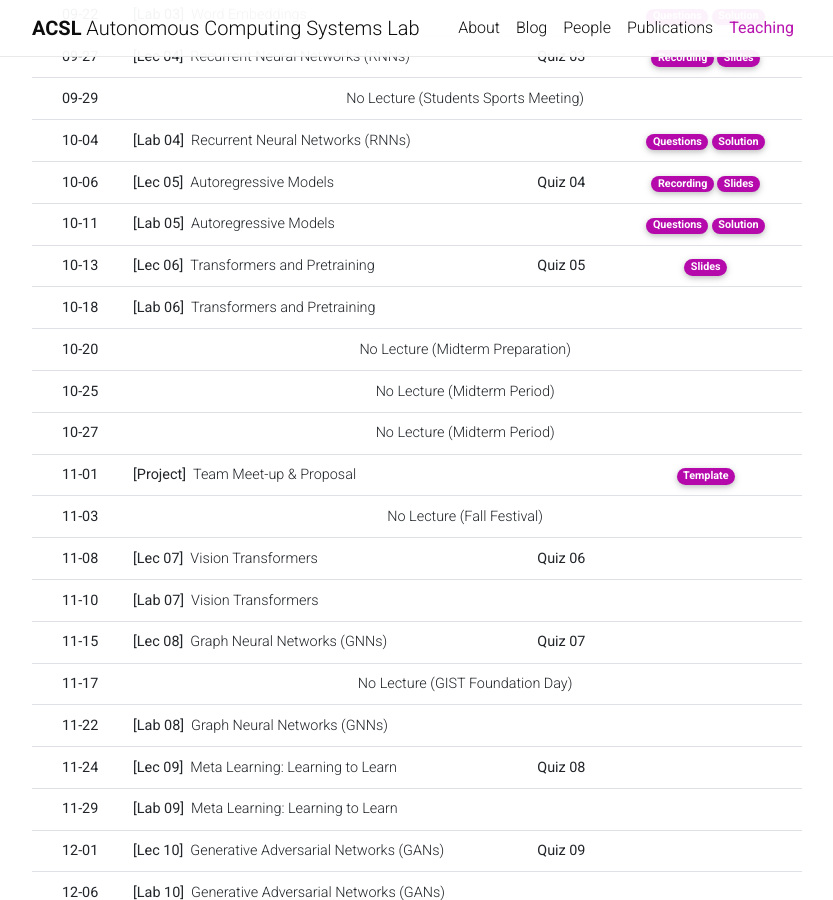
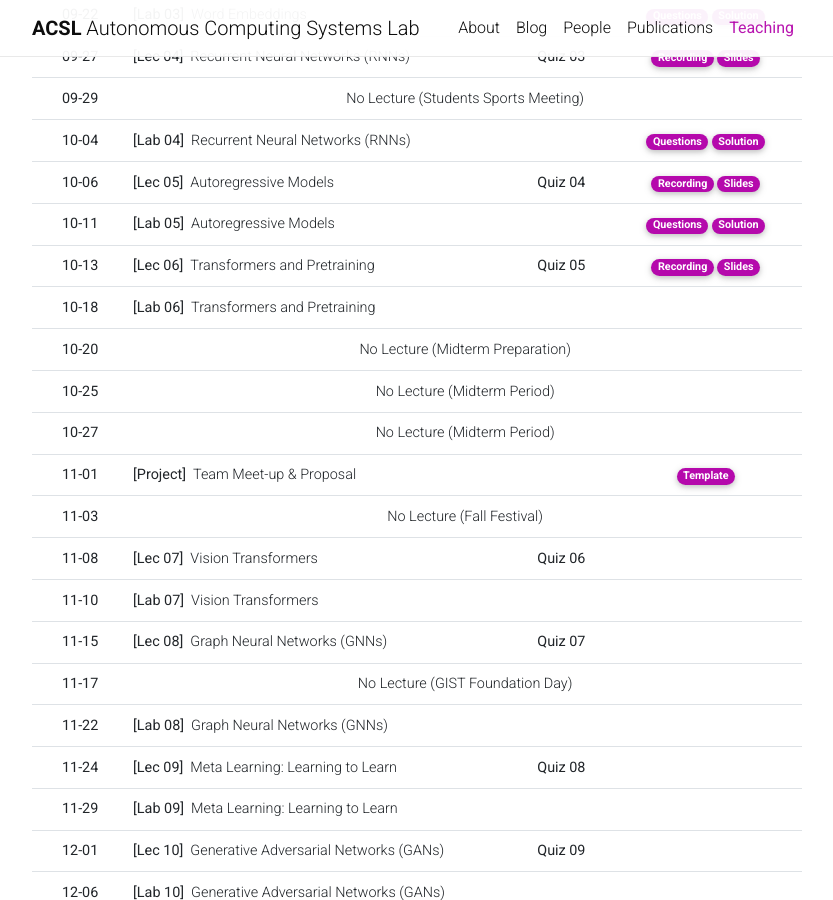
Before and after one commit to Uehwan/Uehwan.github.io, a Jekyll site: the page built from _teaching/aiexplab22fall.md, in a window 1280 px wide and 900 px high, scrolled down 1398 px. Shown: the whole window, without its empty margins (223-1056 px from the left). Built offline with Jekyll 4.4.1, drawn with Linux system fonts in a browser that asks for light colours; nearby versions of some CDN libraries; comment, search, counter and statistics services are not loaded; a style sheet for code colours, icons or effects is not loaded.

Commit message:
lec06 video

```diff
--- a/_teaching/aiexplab22fall.md
+++ b/_teaching/aiexplab22fall.md
@@ -161,7 +161,7 @@
       <td class="text-left"><b>[Lec 06]</b> &nbsp;Transformers and Pretraining</td>
       <td><b>Quiz 05</b></td>
       <td>
-        <!--a href="#" target="_blank" class="badge badge-pill" style="background-color:#B509AC;">Recording</a-->
+        <a href="https://youtu.be/YPA4bLzNdUM" target="_blank" class="badge badge-pill" style="background-color:#B509AC;">Recording</a>
         <a href="https://docs.google.com/presentation/d/1RTbXJXE22DzRtNL7yzmaMvatCq54KgbGdCvnDqMVWUg/edit?usp=sharing" target="_blank" class="badge badge-pill" style="background-color:#B509AC;">Slides</a>
       </td>
     </tr>
```
